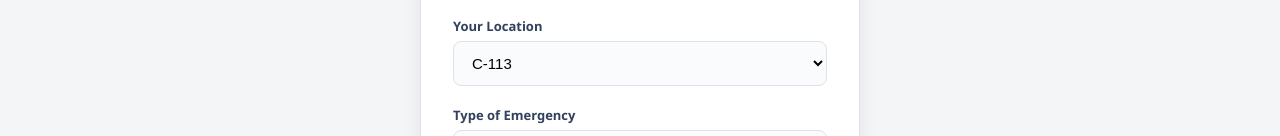
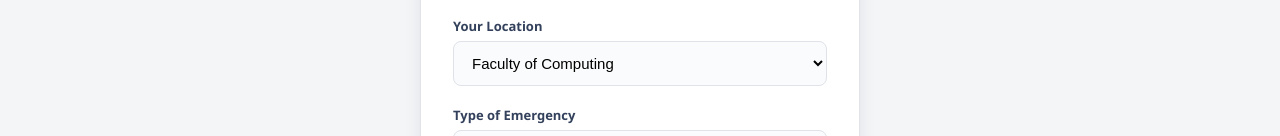
Before and after one commit to mallanbuba2/atbu-campus-sos, a website: page public/index.html in a window 1280 px wide. Shown: the part 321-457 px from the top of the page. Drawn offline with Linux system fonts and the light colour scheme.

Commit message:
Update index.html

```diff
--- a/public/index.html
+++ b/public/index.html
@@ -20,7 +20,7 @@
 <label for="location">Your Location</label>
 <select id="location">
   <optgroup label="Faculty of Computing">
-    <option>C-113</option>
+    <option>Faculty of Computing</option>
 <option>Dean Office</option>
 <option>HOD office</option>
 <option>Registrar Office</option>
```
